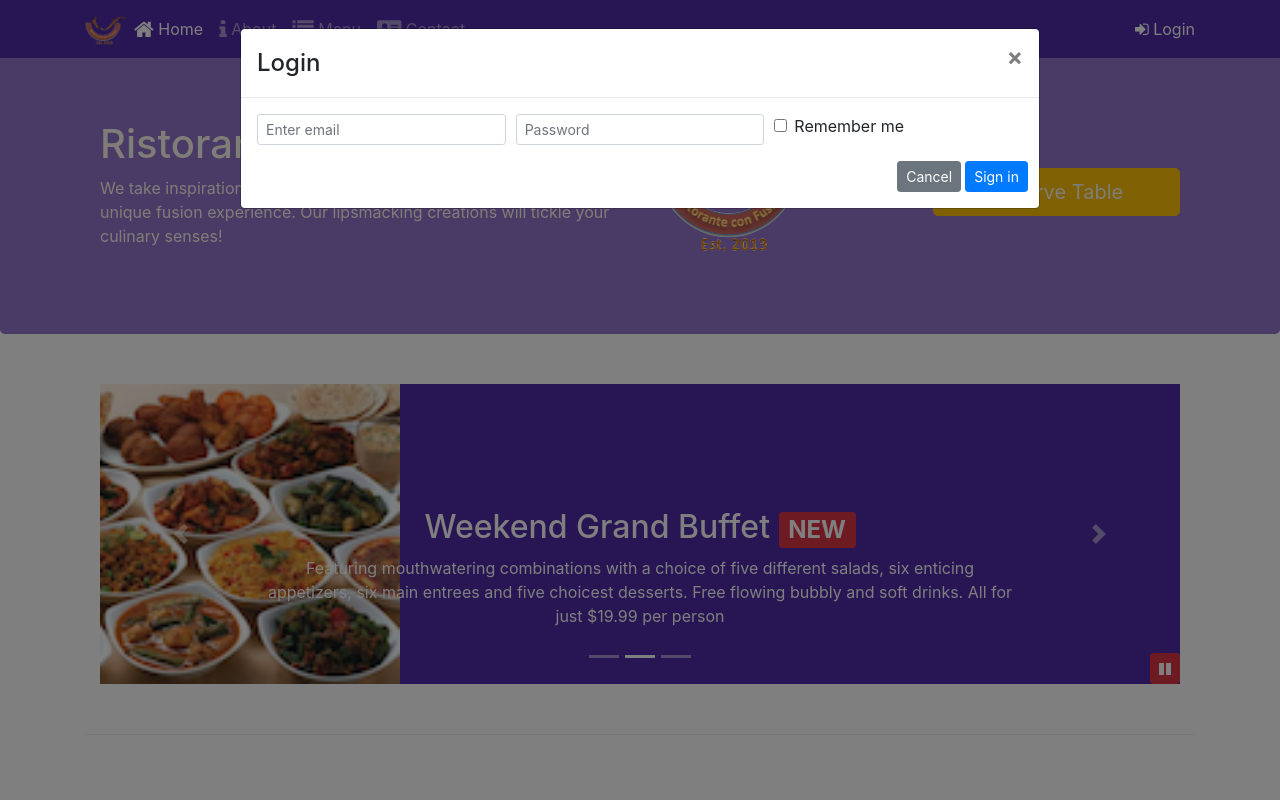
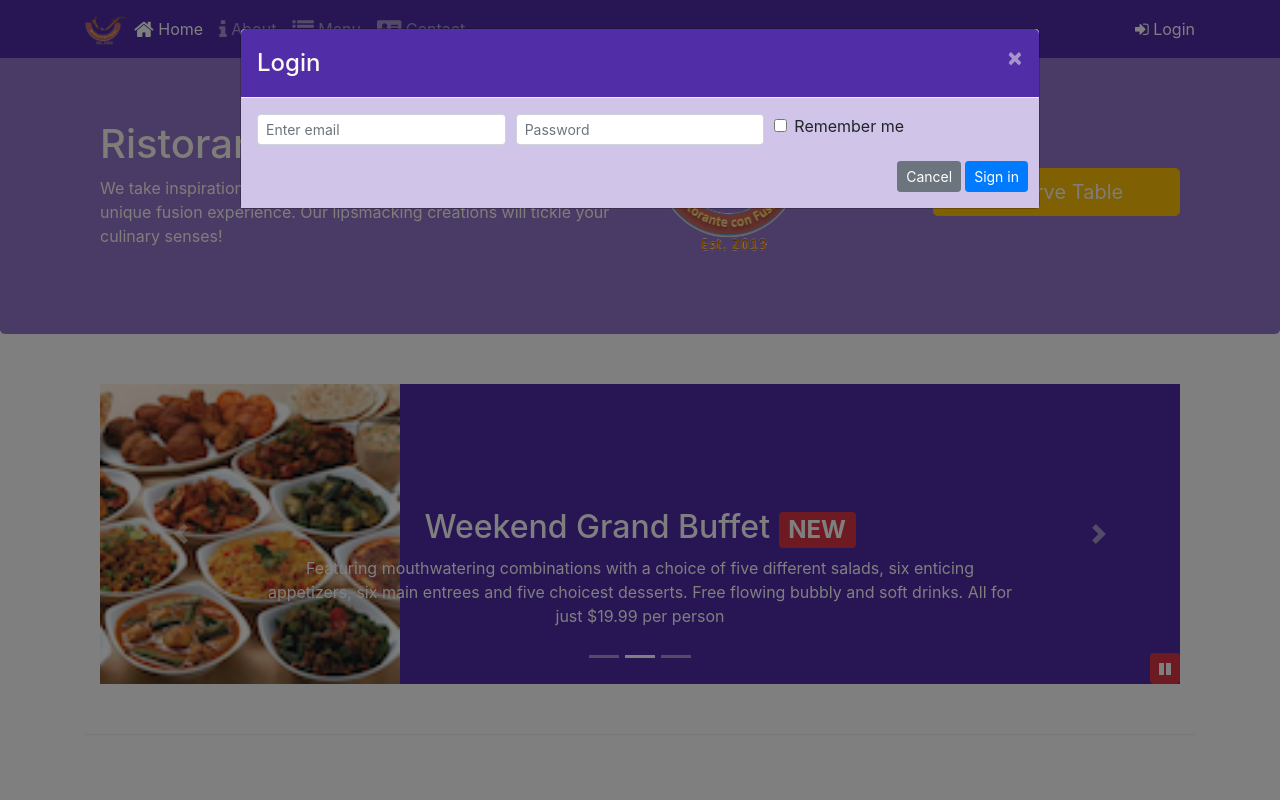
Before and after one commit to ovipopnz/bootstrap-init, a website: page conFusion/index.html in a window 1280 px wide. Both pictures are taken after a click on the button "Login". Shown: the top 800 px of the page. Drawn offline with nearby package versions, Linux system fonts and the light colour scheme; files that its build step writes are made by us from their sources.

Commit message:
assignment 4

```diff
--- a/conFusion/css/styles.scss
+++ b/conFusion/css/styles.scss
@@ -74,3 +74,14 @@ body{
   bottom: 0px;
   z-index: 1;
 }
+
+.modal-header {
+  background:$background-dark;
+  color:  floralwhite;
+  .close {
+    color:  floralwhite;
+  }
+}
+.modal-body {
+  background:$background-pale;
+}
--- a/conFusion/index.html
+++ b/conFusion/index.html
@@ -34,7 +34,7 @@
                         class="fa fa-address-card fa-lg"></span> Contact</a></li>
             </ul>
             <span class="navbar-text">
-                <a data-toggle="modal" data-target="#loginModal">
+                <a id="loginButton" role="button">
                     <span class="fa fa-sign-in"></span> Login
                 </a>
             </span>
@@ -93,8 +93,7 @@
             </div>
 
             <div class="col-12 col-sm-3 align-self-center">
-                <a data-toggle="modal" data-target="#reserveTableModal" role="button"
-                   data-placement="bottom" class="btn btn-warning btn-lg btn-block">Reserve Table</a>
+                <a id="reserveTableButton" role="button" class="btn btn-warning btn-lg btn-block">Reserve Table</a>
             </div>
         </div>
     </div>
@@ -368,6 +367,12 @@
             }
 
         });
+        $('#loginButton').click(function () {
+            $('#loginModal').modal();
+        })
+        $('#reserveTableButton').click(function () {
+            $('#reserveTableModal').modal();
+        })
     })
 </script>
 </body>
```
